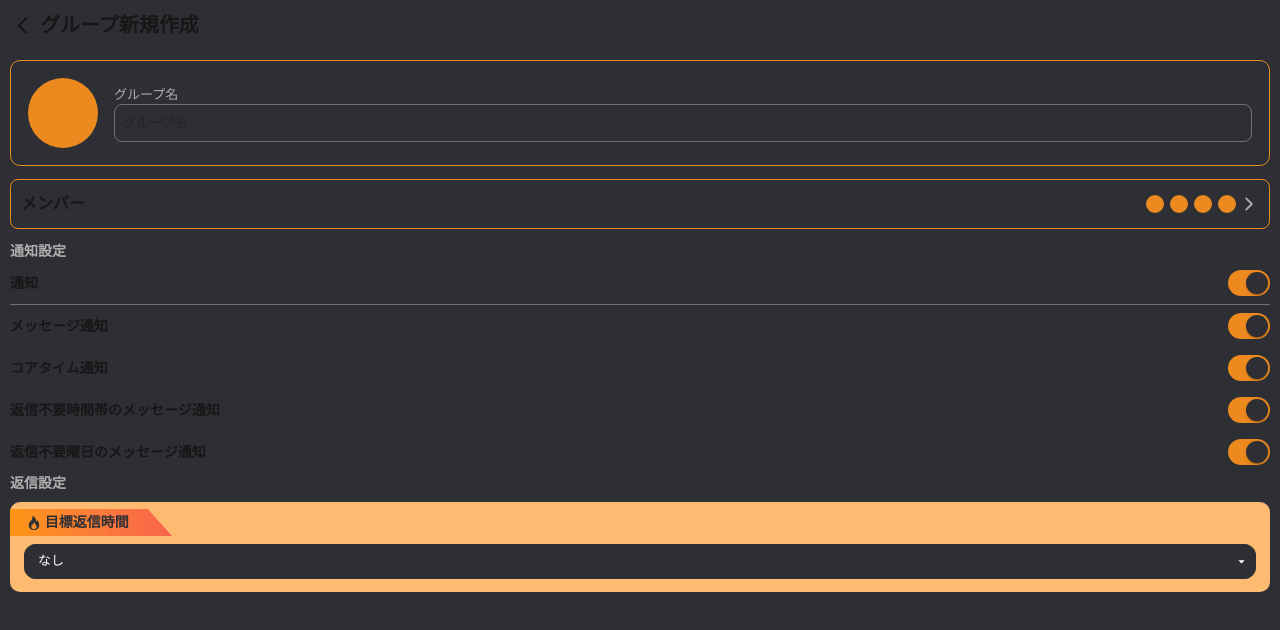
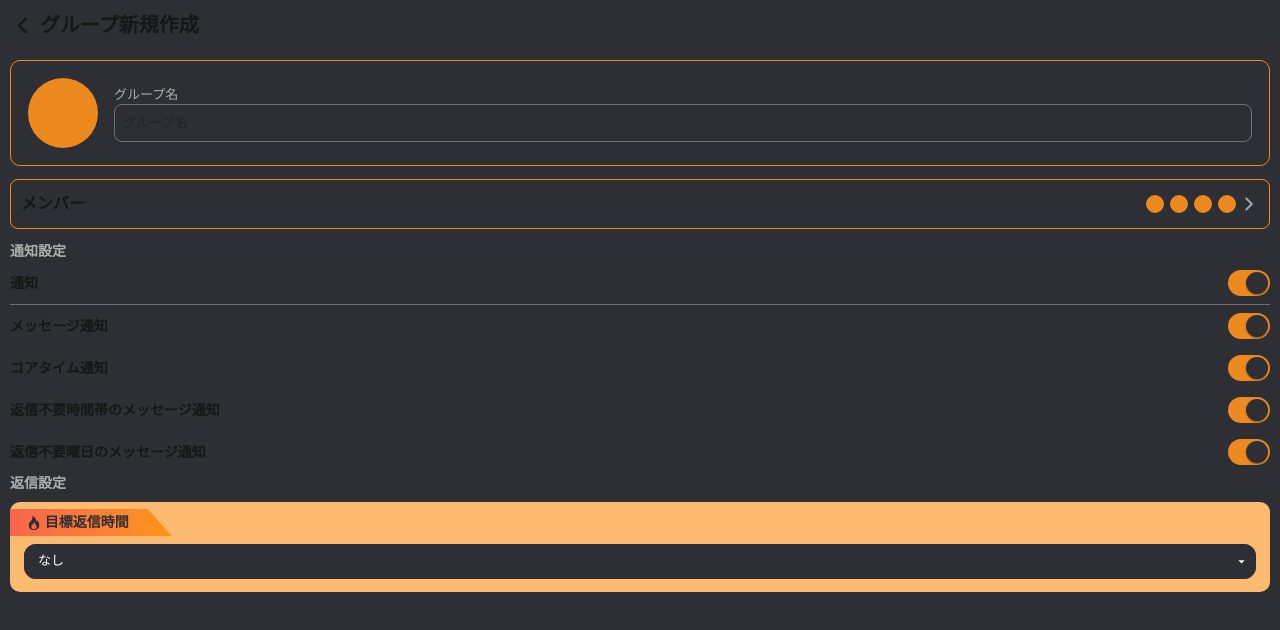
Before and after one commit to hakyukawa/frist_chat_next, a Next.js app in the folder hakyukawa-next/: page /newGroupSettings in a window 1280 px wide. Shown: the top 630 px of the page. Built offline with nearby package versions, Linux system fonts and the light colour scheme.

Commit message:
[update]スタイルの修正

```diff
--- a/hakyukawa-next/src/components/common/ReplayTimeHeadline.tsx
+++ b/hakyukawa-next/src/components/common/ReplayTimeHeadline.tsx
@@ -7,7 +7,7 @@ interface ReplayTimeHeadlineProps {
 export default function ReplayTimeHeadline(props: ReplayTimeHeadlineProps) {
     return (
         <div
-            className="bg-gradient-to-r text-background from-[#FE950F] to-[#F8644A] h-[27px] w-[162px] text-[14px] font-semibold flex items-center justify-evenly pr-[40px] pl-[14px]"
+            className="bg-gradient-to-r text-background from-[#F8644A] to-[#FE950F] h-[27px] w-[162px] text-[14px] font-semibold flex items-center justify-evenly pr-[40px] pl-[14px]"
             style={{ clipPath: "polygon(0 0, 85% 0, 100% 100%, 0% 100%)" }}
         >
             <BsFire />
```
